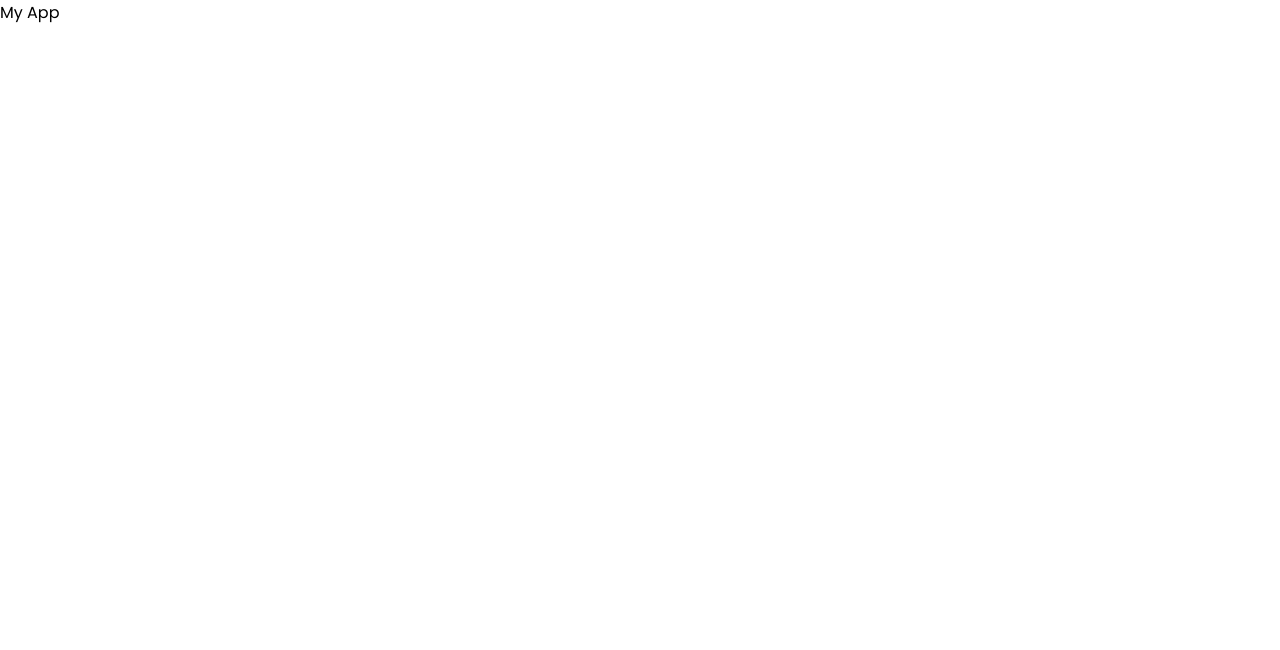
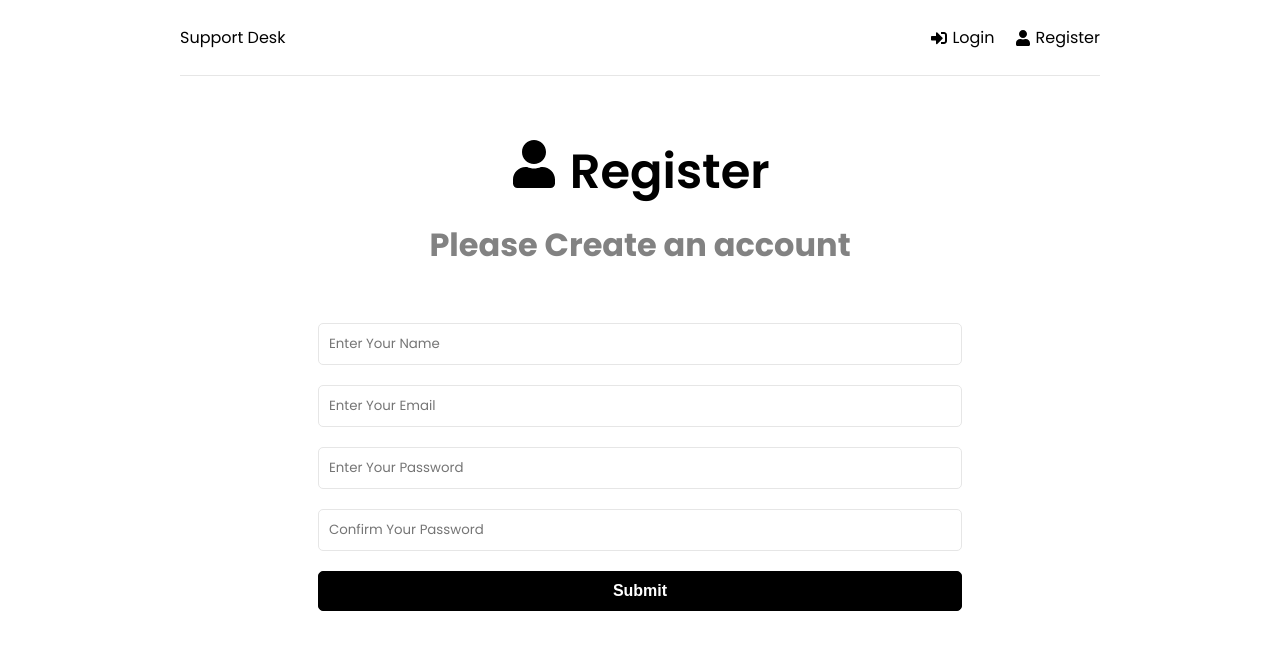
Before and after one commit to dilhansiriwardhana/support-desk, a React (Create React App) app in the folder frontend/: page /register in a window 1280 px wide. Shown: the top 650 px of the page. Built offline with nearby package versions, Linux system fonts and the light colour scheme.

Commit message:
Header and Routes added/frontend/src/App.js

```diff
--- a/frontend/src/App.js
+++ b/frontend/src/App.js
@@ -1,8 +1,26 @@
-
+import {BrowserRouter as Router, Route, Routes} from 'react-router-dom'
+import { ToastContainer } from 'react-toastify';
+import 'react-toastify/dist/ReactToastify.css'
+import Header from './components/Header';
+import Home from './pages/Home';
+import Login from './pages/Login';
+import Register from './pages/Register';
 
 function App() {
   return (
-    <div> My App </div>
+    <>
+    <Router>
+      <div className="container">
+        <Header />
+        <Routes>
+          <Route path='/' element={<Home />} />
+          <Route path='/login' element={<Login />} />
+          <Route path='/register' element={<Register />} />
+        </Routes>
+      </div>
+    </Router>
+    <ToastContainer/>
+    </>
   )
 }
 
--- /dev/null
+++ b/frontend/src/components/Header.jsx
@@ -0,0 +1,28 @@
+import {FaSignInAlt, FaSignOutAlt, FaUser} from 'react-icons/fa'
+import { Link } from 'react-router-dom'
+
+
+
+function Header() {
+    return (
+        <header className='header' >
+            <div className="logo">
+                <Link to='/' >Support Desk</Link>
+            </div>
+            <ul>
+                <li>
+                    <Link to='/login'>
+                        <FaSignInAlt /> Login
+                    </Link>
+                </li>
+                <li>
+                    <Link to='/register'>
+                        <FaUser /> Register
+                    </Link>
+                </li>
+            </ul>
+        </header>
+    )
+}
+
+export default Header
--- /dev/null
+++ b/frontend/src/pages/Home.jsx
@@ -0,0 +1,26 @@
+import {Link} from 'react-router-dom'
+import {FaQuestionCircle, FaTicketAlt} from 'react-icons/fa'
+
+
+
+function Home() {
+    return (
+        <>
+            <section className="heading">
+                <h1>What do you need help with?</h1>
+                <p>Please choose an option below</p>
+            </section>
+
+            <Link to='/new-ticket' className='btn btn-reverse btn-block'>
+                <FaQuestionCircle /> Create New Ticket
+            </Link>
+
+
+            <Link to='/tickets' className='btn  btn-block'>
+                <FaTicketAlt /> View My Tickets
+            </Link>
+        </>
+    )
+}
+
+export default Home
--- /dev/null
+++ b/frontend/src/pages/Login.jsx
@@ -0,0 +1,63 @@
+import {useState} from 'react'
+import {FaSignInAlt} from 'react-icons/fa'
+import {toast} from 'react-toastify'
+
+function Login() {
+    const [formData, setFormData] = useState({
+
+       email: '',
+       password: '',
+
+    })
+
+    const { email, password} = formData
+
+    const onChange = (e) => {
+        setFormData((prevState) => ({
+            ...prevState,
+            [e.target.name]: e.target.value,
+        }))
+    }
+
+    const onSubmit = (e) => {
+        e.preventDefault()
+
+
+
+
+    }
+
+    return (
+        <>
+         <section className="heading">
+            <h1>
+            <FaSignInAlt /> Login
+            </h1>
+            <p>Please Login to get Support</p>
+         </section>
+         <section className="form">
+            <form onSubmit={onSubmit} >
+
+                <div className="form-group">
+                    <input type="email" className="form-control" id='email' name='email' value={email} onChange={onChange} placeholder='Enter Your Email' required />
+                </div>
+                <div className="form-group">
+                    <input type="password" className="form-control" id='password' name='password' value={password} onChange={onChange} placeholder='Enter Your Password' required />
+                </div>
+
+                <div className="form-group">
+                    <button className="btn btn-block"  >
+                        Submit
+                    </button>
+                </div>
+            </form>
+
+         </section>
+
+
+
+        </>
+    )
+}
+
+export default Login
--- /dev/null
+++ b/frontend/src/pages/Register.jsx
@@ -0,0 +1,69 @@
+import {useState} from 'react'
+import {FaUser} from 'react-icons/fa'
+import {toast} from 'react-toastify'
+
+function Register() {
+    const [formData, setFormData] = useState({
+       name: '',
+       email: '',
+       password: '',
+       password2: '',
+    })
+
+    const {name, email, password, password2} = formData
+
+    const onChange = (e) => {
+        setFormData((prevState) => ({
+            ...prevState,
+            [e.target.name]: e.target.value,
+        }))
+    }
+
+    const onSubmit = (e) => {
+        e.preventDefault()
+
+
+
+        if(password !== password2) {
+            toast.error('Passwords do not match')
+        }
+    }
+
+    return (
+        <>
+         <section className="heading">
+            <h1>
+            <FaUser /> Register
+            </h1>
+            <p>Please Create an account</p>
+         </section>
+         <section className="form">
+            <form onSubmit={onSubmit} >
+                <div className="form-group">
+                    <input type="text" className="form-control" id='name' name='name' value={name} onChange={onChange} placeholder='Enter Your Name' required />
+                </div>
+                <div className="form-group">
+                    <input type="email" className="form-control" id='email' name='email' value={email} onChange={onChange} placeholder='Enter Your Email' required />
+                </div>
+                <div className="form-group">
+                    <input type="password" className="form-control" id='password' name='password' value={password} onChange={onChange} placeholder='Enter Your Password' required />
+                </div>
+                <div className="form-group">
+                    <input type="password" className="form-control" id='password2' name='password2' value={password2} onChange={onChange} placeholder='Confirm Your Password' required />
+                </div>
+                <div className="form-group">
+                    <button className="btn btn-block"  >
+                        Submit
+                    </button>
+                </div>
+            </form>
+
+         </section>
+
+
+
+        </>
+    )
+}
+
+export default Register
```
